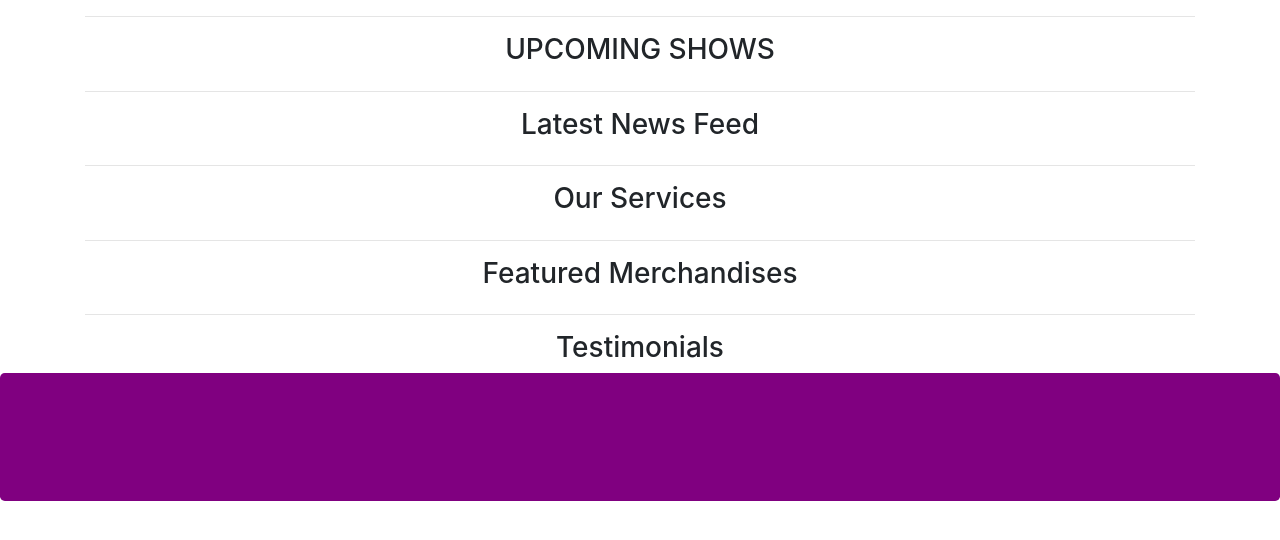
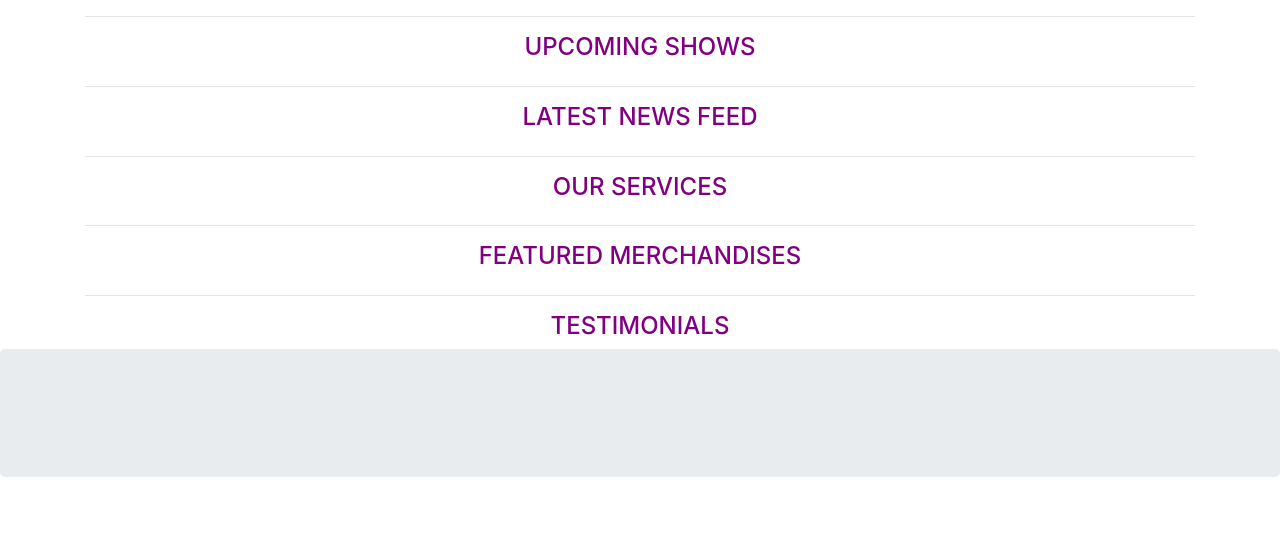
Before and after one commit to AlexKarari/Jamhuri, a Django app: page / in a window 1280 px wide. Shown: the part 126-666 px from the top of the page. Run offline with Django 3.2, Linux system fonts and the light colour scheme; data that the repository does not hold is empty; some libraries are stand-ins or nearby versions.

Commit message:
Tempaltes altered

```diff
--- a/capstone/settings.py
+++ b/capstone/settings.py
@@ -124,6 +124,8 @@ USE_TZ = True
 # https://docs.djangoproject.com/en/1.11/howto/static-files/
 
 STATIC_URL = '/static/'
+STATICFILES_DIRS = [os.path.join(BASE_DIR, "static"), ]
+STATIC_ROOT = os.path.join(BASE_DIR, "staticfiles")
 
 MEDIA_URL = '/media/'
 MEDIA_ROOT = os.path.join(BASE_DIR, 'media')
--- a/jamfest/templates/all/base.html
+++ b/jamfest/templates/all/base.html
@@ -14,6 +14,7 @@
     {% endif %}
 
     {% block styles %}
+    <link rel="stylesheet" href="{% static 'css/index.css'%}">
     {% bootstrap_css %}
 
     {% endblock %}
--- a/jamfest/templates/all/index.html
+++ b/jamfest/templates/all/index.html
@@ -1,12 +1,5 @@
 {%extends 'all/base.html'%}
 {% block content %}
-{{bock.super}}
-<section class="header">
-    <div class="container-fluid">
-
-
-    </div>
-</section>
 <section class="carousel">
     <div class="container-fluid">
 
@@ -15,7 +8,7 @@
 <section class="events">
     <div class="container">
         <hr>
-        <h3 style="text-align: center" style="text-align: center">UPCOMING SHOWS</h3>
+        <h4 style="text-align: center" style="text-align: center">UPCOMING SHOWS</h4>
         <div class="row">
         {% for events in events %}
         <div class="col-md-4">
@@ -41,7 +34,7 @@
 <section class="news">
     <div class="container">
         <hr>
-        <h3 style="text-align: center">Latest News Feed</h3>
+        <h4 style="text-align: center">LATEST NEWS FEED</h4>
         <div class="row">
             {% for news in news %}
             <div class="col-md-4">
@@ -67,7 +60,7 @@
 <section class="services">
     <div class="container">
         <hr>
-        <h3 style="text-align: center">Our Services</h3>
+        <h4 style="text-align: center">OUR SERVICES</h4>
         <div class="row">
             {% for service in service %}
             <div class="col-md-4">
@@ -84,7 +77,7 @@
 <section class="merchandise">
     <div class="container">
         <hr>
-        <h3 style="text-align: center" style="text-align: center">Featured Merchandises</h3>
+        <h4 style="text-align: center" style="text-align: center">FEATURED MERCHANDISES</h4>
         <div class="row">
             {% for merchs in merchs %}
             <div class="col-md-4">
@@ -108,7 +101,7 @@
 <section class="testimonials">
     <div class="container">
         <hr>
-        <h3 style="text-align: center">Testimonials</h3>
+        <h4 style="text-align: center">TESTIMONIALS</h4>
         <div class="row">
             {% for testimonials in testimonials %}
             <div class="col-md-12">
@@ -120,7 +113,7 @@
     </div>
 </section>
 <footer>
-    <div class="jumbotron" style="background-color: purple; background-size: inherit">
+    <div class="jumbotron">
 
     </div>
 </footer>
--- /dev/null
+++ b/static/css/index.css
@@ -0,0 +1,8 @@
+h4 {
+    color: purple;
+}
+
+.jumbotron {
+    background-color: indigo;
+    background-size: cover;
+}
```
